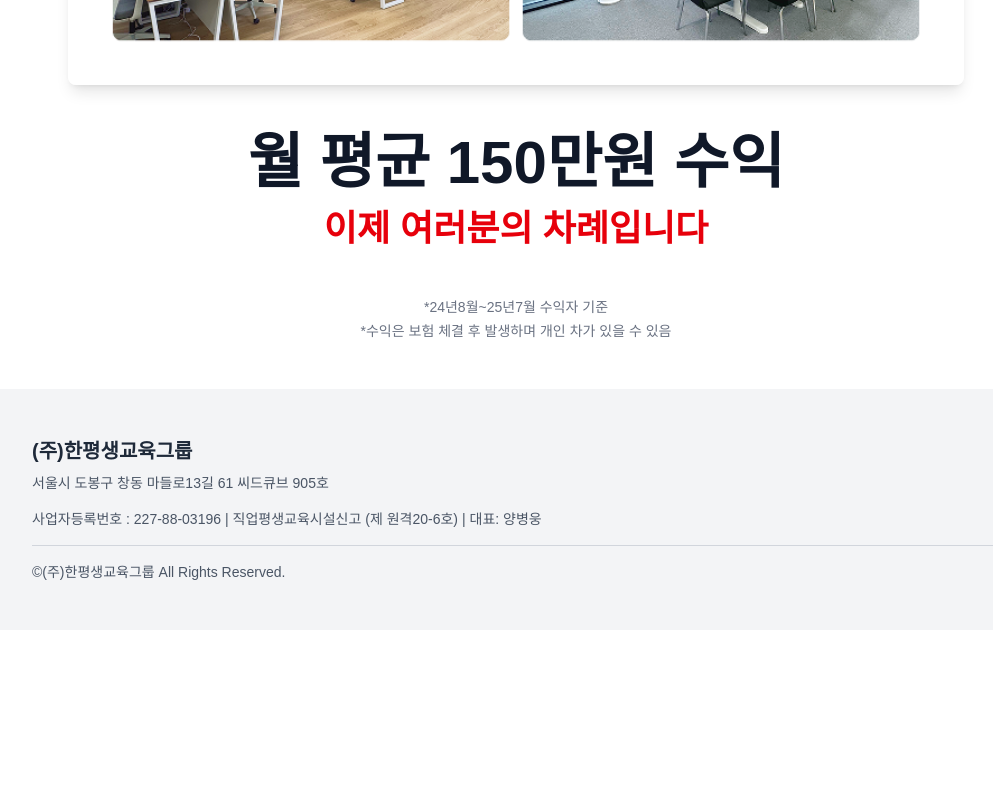
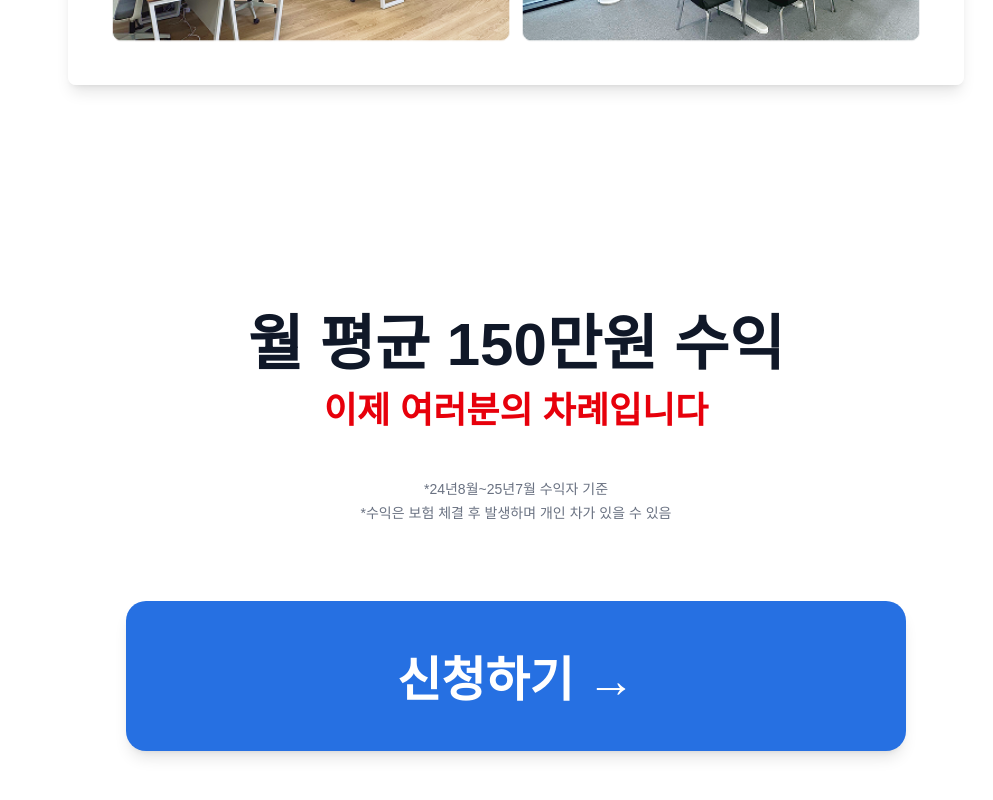
Before and after one commit to bp4sp4/recruit_youth, a Next.js app: page / in a window 1280 px wide. Shown: the part 2200-3000 px from the top of the page, without its empty margins (124-1117 px from the left). Before the commit the page ends 2830 px from the top, so only its background shows below. Built offline with nearby package versions, Linux system fonts and the light colour scheme; no server answers.

Commit message:
upate btn

```diff
--- a/app/page.tsx
+++ b/app/page.tsx
@@ -8,24 +8,29 @@ import Footer from '@/components/Footer'
 export default function Home() {
   const [isModalOpen, setIsModalOpen] = useState(false)
   const [buttonColor, setButtonColor] = useState<'black' | 'blue'>('black')
-  const [showButton, setShowButton] = useState(true)
+  const [showSectionButton, setShowSectionButton] = useState(false)
+  const [showFixedButton, setShowFixedButton] = useState(false)
   const footerRef = useRef<HTMLElement>(null)
   const mainRef = useRef<HTMLElement>(null)
+  const titleRef = useRef<HTMLElement>(null)
 
   useEffect(() => {
     const handleScroll = () => {
-      if (!footerRef.current || !mainRef.current) return
+      if (!footerRef.current || !mainRef.current || !titleRef.current) return
 
       const footerTop = footerRef.current.offsetTop
       const scrollPosition = window.scrollY + window.innerHeight
-      const mainBottom = mainRef.current.offsetTop + mainRef.current.offsetHeight
+      const titleTop = titleRef.current.offsetTop
+      const titleBottom = titleRef.current.offsetTop + titleRef.current.offsetHeight
+      const viewportTop = window.scrollY
+      const viewportBottom = window.scrollY + window.innerHeight
 
-      // 푸터 영역에 도달하면 버튼 숨김
-      if (scrollPosition >= footerTop - 100) {
-        setShowButton(false)
-      } else {
-        setShowButton(true)
-      }
+      // 타이틀 섹션이 뷰포트 내에 있는지 확인
+      const isTitleInViewport = viewportTop < titleBottom && viewportBottom > titleTop
+
+      // 섹션 내에 있으면 섹션 버튼 표시, 벗어나면 고정 버튼 표시 (항상 표시)
+      setShowSectionButton(isTitleInViewport)
+      setShowFixedButton(!isTitleInViewport)
 
       // 메인 영역의 중간 지점을 기준으로 색상 변경
       const mainMiddle = mainRef.current.offsetTop + mainRef.current.offsetHeight / 2
@@ -85,21 +90,47 @@ export default function Home() {
 
 
 
-          {/* 메인 타이틀 */}
+          {/* 신청 섹션 */}
+          <section ref={titleRef} className="applySection flex flex-col justify-center items-center" style={{ height: '100vh' }}>
+            <div className="titleBox text-center">
               <h1 className="text-5xl md:text-6xl font-bold text-gray-900 mb-4">
                 월 평균 150만원 수익
               </h1>
 
               {/* 서브 타이틀 */}
-          <p className="text-3xl md:text-4xl font-bold text-red-600 mb-8">
+              <p className="tit text-3xl md:text-4xl font-bold text-red-600 mb-8">
                 이제 여러분의 차례입니다
               </p>
 
               {/* 디스클레이머 */}
-          <div className="text-sm text-gray-500 space-y-1 mt-12">
+              <div className="desc text-sm text-gray-500 space-y-1 mt-12 mb-8">
                 <p>*24년8월~25년7월 수익자 기준</p>
                 <p>*수익은 보험 체결 후 발생하며 개인 차가 있을 수 있음</p>
               </div>
+            </div>
+
+            {/* 섹션 내 버튼 */}
+            {showSectionButton && (
+              <button
+                onClick={() => setIsModalOpen(true)}
+                className="btn text-white text-center font-bold shadow-lg hover:shadow-xl"
+                style={{
+                  width: '780px',
+                  height: '150px',
+                  marginTop: '46px',
+                  borderRadius: '20px',
+                  backgroundColor: '#000',
+                  fontSize: '48px',
+                  fontFamily: 'Pretendard, sans-serif',
+                  fontWeight: 700,
+                  lineHeight: 'normal',
+                  animation: 'blinkBg 0.8s infinite',
+                }}
+              >
+                신청하기 →
+              </button>
+            )}
+          </section>
         </div>
         </div>
       </main>
@@ -107,8 +138,8 @@ export default function Home() {
       {/* 푸터 */}
       <Footer ref={footerRef} />
 
-      {/* 고정 버튼 - 스크롤에 따라 색상 변경, 푸터 영역에서 숨김 */}
-      {showButton && (
+      {/* 고정 버튼 - 섹션을 벗어나면 따라다님 */}
+      {showFixedButton && (
         <button
           onClick={() => setIsModalOpen(true)}
           className="fixed bottom-8 left-1/2 transform -translate-x-1/2 z-40 text-white text-center font-bold shadow-lg hover:shadow-xl"
@@ -117,16 +148,15 @@ export default function Home() {
             height: '150px',
             marginTop: '46px',
             borderRadius: '20px',
-            background: buttonColor === 'black' ? '#000' : '#2b7fff',
+            backgroundColor: '#000',
             fontSize: '48px',
             fontFamily: 'Pretendard, sans-serif',
             fontWeight: 700,
             lineHeight: 'normal',
-            animation: buttonColor === 'black' ? 'blinkBg 0.8s infinite' : 'none',
-            transition: 'background-color 0.3s ease',
+            animation: 'blinkBg 0.8s infinite',
           }}
         >
-          파트너스 신청하기 →
+          신청하기 →
         </button>
       )}
 
```
Lines whose indentation alone changed are shown as unchanged.
